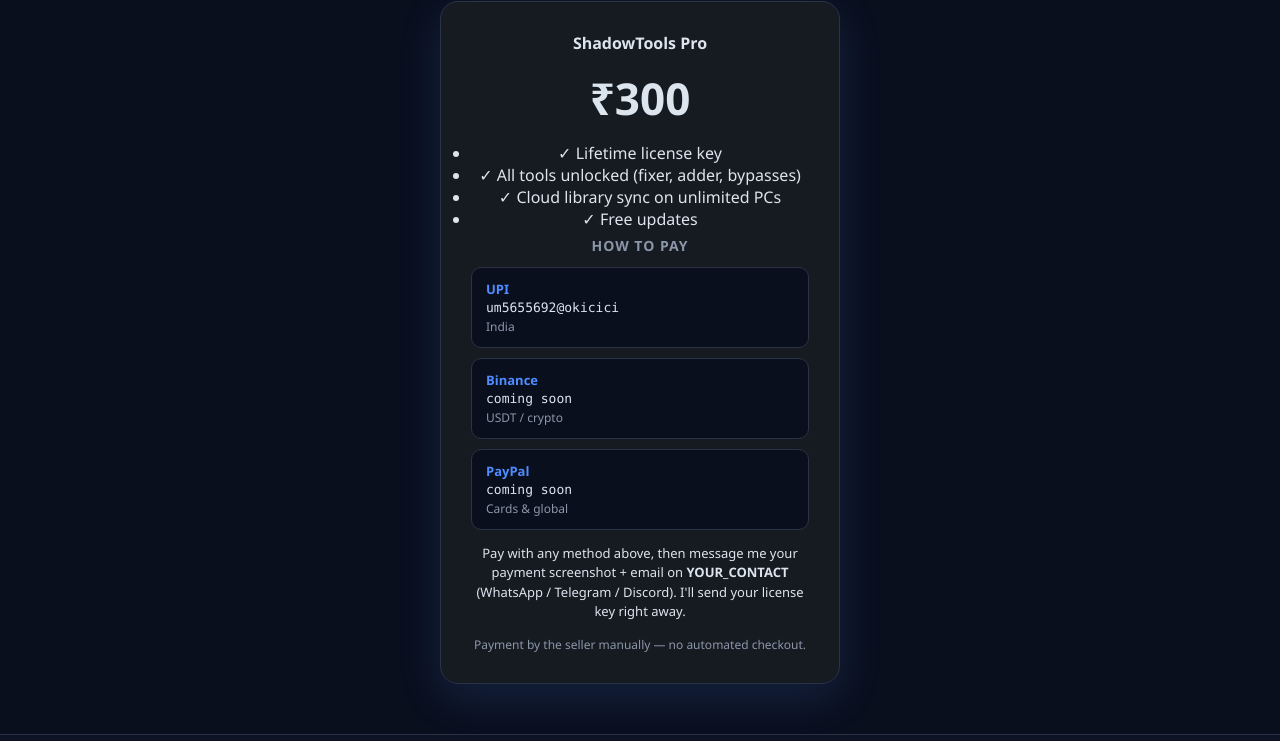
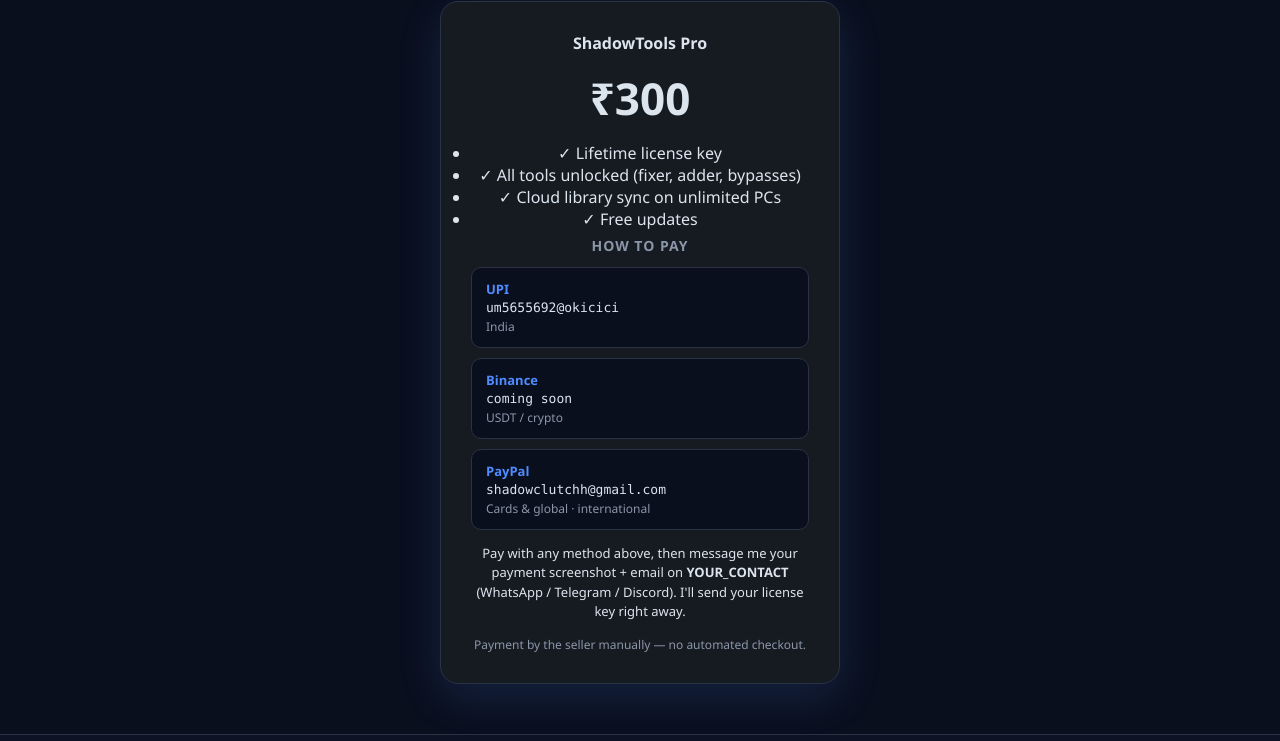
Before and after one commit to Shadowclutch/Shadow, a website: page public/index.html in a window 1280 px wide. Shown: the part 997-1738 px from the top of the page. Drawn offline with Linux system fonts and the light colour scheme; no server answers.

Commit message:
Add PayPal email shadowclutchh@gmail.com to pricing

```diff
--- a/public/index.html
+++ b/public/index.html
@@ -111,8 +111,8 @@
         </div>
         <div class="pay-method">
           <b>PayPal</b>
-          <code>coming soon</code>
-          <span>Cards &amp; global</span>
+          <code>shadowclutchh@gmail.com</code>
+          <span>Cards &amp; global · international</span>
         </div>
       </div>
       <p class="pay-note">Pay with any method above, then message me your payment screenshot + email on <b>YOUR_CONTACT</b> (WhatsApp / Telegram / Discord). I'll send your license key right away.</p>
```
